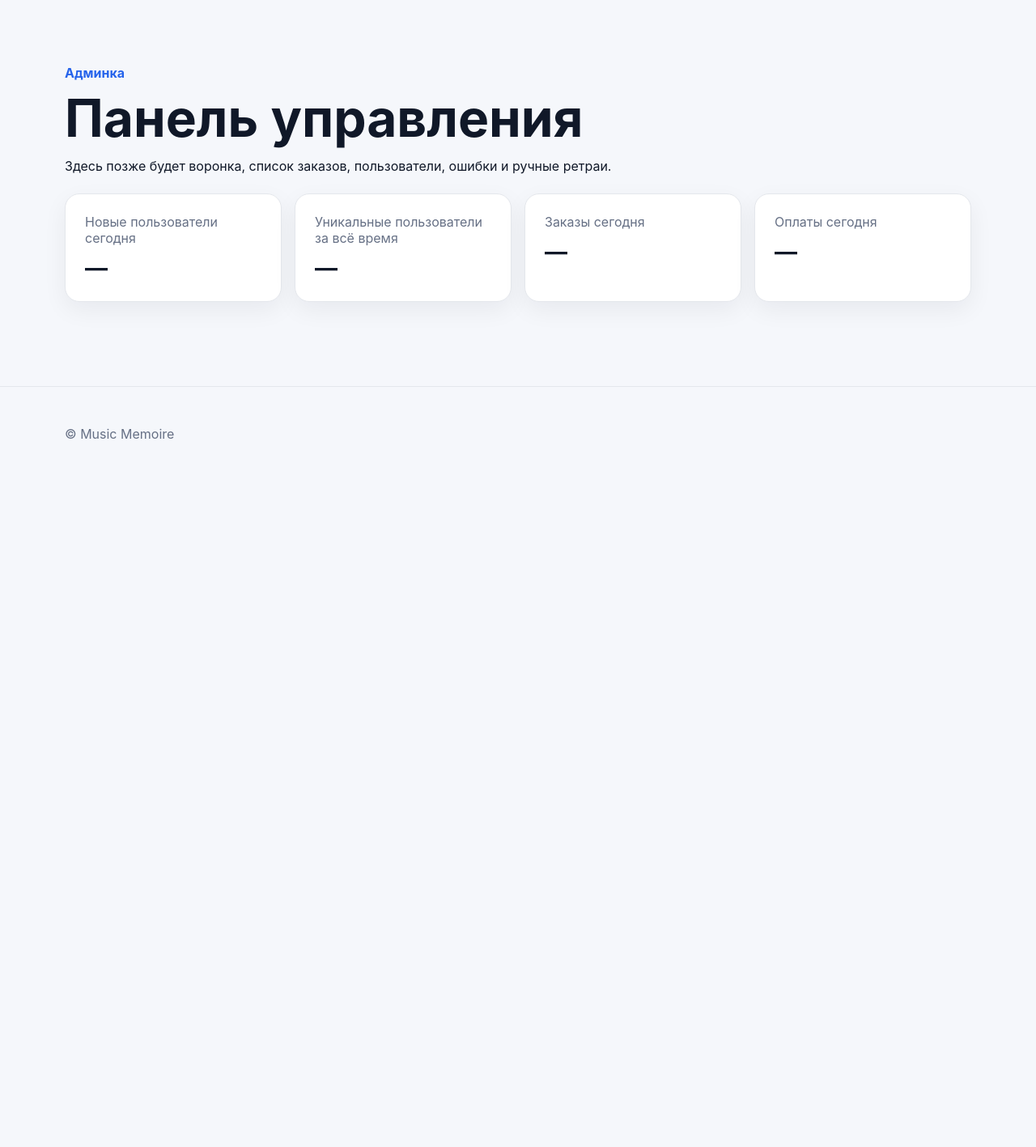
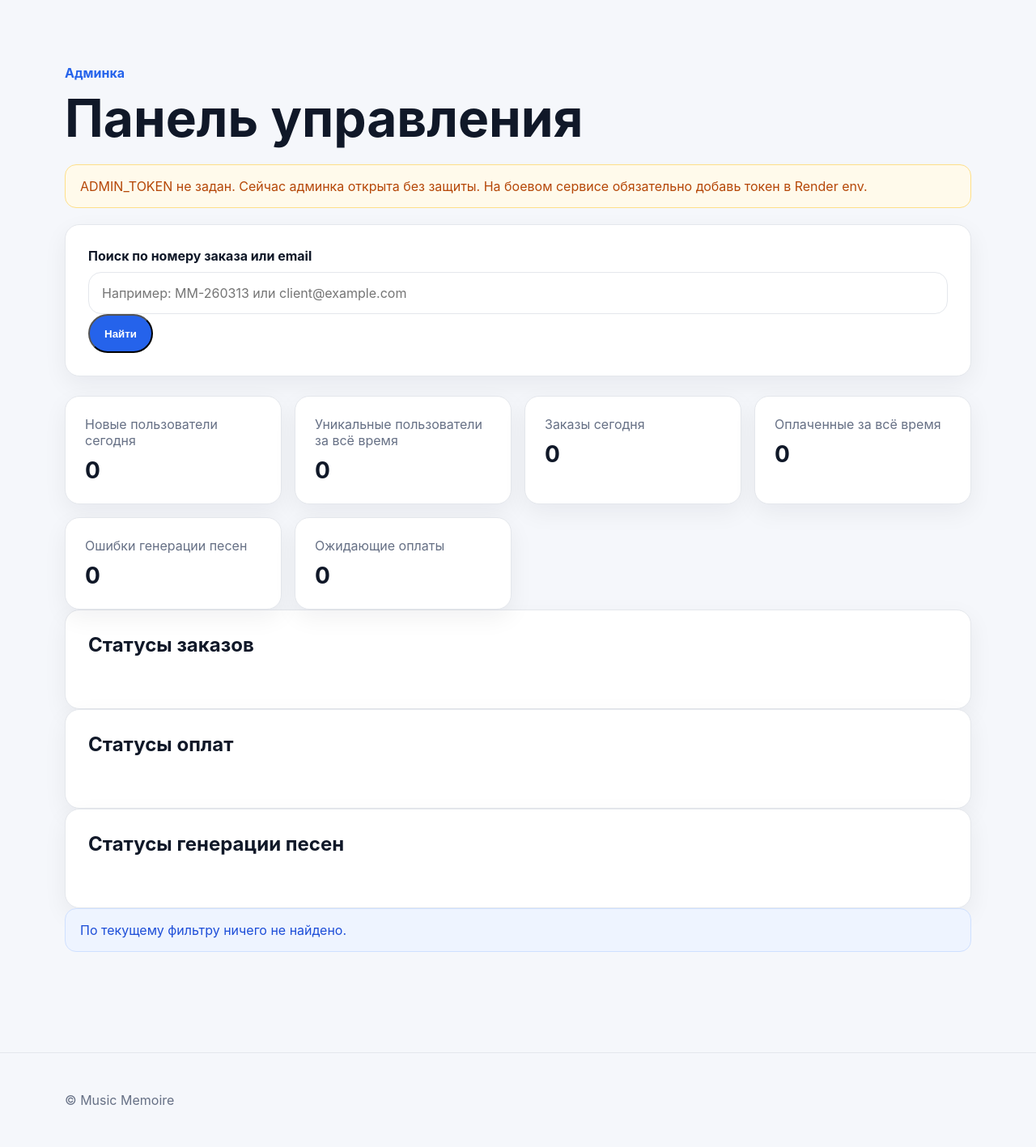
Before and after one commit to mikhailantonovdigital-dev/musicmemoire-web, a FastAPI app: page /admin/ in a window 1280 px wide. Shown: the part 73-1490 px from the top of the page at 81% size. Before the commit the page ends 615 px from the top, so only its background shows below. Run offline with FastAPI, Linux system fonts and the light colour scheme; parts of the project's set-up code (start-up, migrations or seed data) failed here and were passed over; some libraries are stand-ins or nearby versions.

Commit message:
Update dashboard.html

```diff
--- a/app/templates/admin/dashboard.html
+++ b/app/templates/admin/dashboard.html
@@ -3,28 +3,147 @@
 {% block content %}
 <section class="section">
   <div class="container">
-    <p class="eyebrow">Админка</p>
-    <h1>Панель управления</h1>
-    <p>Здесь позже будет воронка, список заказов, пользователи, ошибки и ручные ретраи.</p>
+    <div class="admin-toolbar">
+      <div>
+        <p class="eyebrow">Админка</p>
+        <h1>Панель управления</h1>
+      </div>
+
+      <div class="form-actions">
+        {% if admin_token_enabled %}
+          <a href="/admin/logout" class="btn btn-secondary">Выйти</a>
+        {% endif %}
+      </div>
+    </div>
+
+    {% if not admin_token_enabled %}
+      <div class="notice notice-warning">
+        ADMIN_TOKEN не задан. Сейчас админка открыта без защиты. На боевом сервисе обязательно добавь токен в Render env.
+      </div>
+    {% endif %}
+
+    {% if flash %}
+      <div class="notice notice-{{ flash.kind }}">{{ flash.text }}</div>
+    {% endif %}
+
+    <form class="form-card admin-search-form" method="get" action="/admin/">
+      <label class="form-label" for="q">Поиск по номеру заказа или email</label>
+      <div class="admin-search-row">
+        <input
+          id="q"
+          name="q"
+          type="text"
+          class="text-input"
+          placeholder="Например: MM-260313 или client@example.com"
+          value="{{ q }}"
+        />
+        <button type="submit" class="btn btn-primary">Найти</button>
+        {% if q %}
+          <a href="/admin/" class="btn btn-secondary">Сбросить</a>
+        {% endif %}
+      </div>
+    </form>
 
     <div class="grid">
       <div class="metric-card">
         <span>Новые пользователи сегодня</span>
-        <strong>—</strong>
+        <strong>{{ new_users_today }}</strong>
       </div>
       <div class="metric-card">
         <span>Уникальные пользователи за всё время</span>
-        <strong>—</strong>
+        <strong>{{ total_users }}</strong>
       </div>
       <div class="metric-card">
         <span>Заказы сегодня</span>
-        <strong>—</strong>
+        <strong>{{ orders_today }}</strong>
       </div>
       <div class="metric-card">
-        <span>Оплаты сегодня</span>
-        <strong>—</strong>
+        <span>Оплаченные за всё время</span>
+        <strong>{{ total_paid_orders }}</strong>
+      </div>
+      <div class="metric-card">
+        <span>Ошибки генерации песен</span>
+        <strong>{{ failed_song_jobs }}</strong>
+      </div>
+      <div class="metric-card">
+        <span>Ожидающие оплаты</span>
+        <strong>{{ pending_payments }}</strong>
       </div>
     </div>
+
+    <div class="admin-status-grid">
+      <div class="form-card">
+        <h2 class="form-title">Статусы заказов</h2>
+        <div class="step-meta">
+          {% for status, count in order_status_counts %}
+            <span>{{ status }} · <strong>{{ count }}</strong></span>
+          {% endfor %}
+        </div>
+      </div>
+
+      <div class="form-card">
+        <h2 class="form-title">Статусы оплат</h2>
+        <div class="step-meta">
+          {% for status, count in payment_status_counts %}
+            <span>{{ status }} · <strong>{{ count }}</strong></span>
+          {% endfor %}
+        </div>
+      </div>
+
+      <div class="form-card">
+        <h2 class="form-title">Статусы генерации песен</h2>
+        <div class="step-meta">
+          {% for status, count in song_status_counts %}
+            <span>{{ status }} · <strong>{{ count }}</strong></span>
+          {% endfor %}
+        </div>
+      </div>
+    </div>
+
+    {% if order_cards %}
+      <div class="admin-orders-list">
+        {% for card in order_cards %}
+          {% set order = card.order %}
+          {% set latest_payment = card.latest_payment %}
+          {% set latest_song = card.latest_song %}
+
+          <article class="lyrics-card">
+            <div class="lyrics-card-head">
+              <div>
+                <h2>{{ order.order_number }}</h2>
+                <p class="lyrics-angle">Email: {{ order.user.email if order.user and order.user.email else "—" }}</p>
+                <p class="lyrics-angle">Статус заказа: {{ order.status }}</p>
+                <p class="lyrics-angle">Оплата: {{ card.payment_status_label }}</p>
+                <p class="lyrics-angle">Песня: {{ card.song_status_label }}</p>
+              </div>
+              <span class="variant-chip">Заказ</span>
+            </div>
+
+            <div class="preview-box">
+              {{ (order.final_lyrics_text or "Финальный текст пока не сохранён.")[:400] }}{% if order.final_lyrics_text and order.final_lyrics_text|length > 400 %}…{% endif %}
+            </div>
+
+            <div class="form-actions">
+              <a href="/admin/orders/{{ order.public_id }}" class="btn btn-secondary">Открыть</a>
+
+              {% if latest_song and latest_song.status == "failed" %}
+                <form method="post" action="/admin/orders/{{ order.public_id }}/song-run">
+                  <button type="submit" class="btn btn-primary">Повторить песню</button>
+                </form>
+              {% elif not latest_song and card.can_run_song %}
+                <form method="post" action="/admin/orders/{{ order.public_id }}/song-run">
+                  <button type="submit" class="btn btn-primary">Запустить песню</button>
+                </form>
+              {% endif %}
+            </div>
+          </article>
+        {% endfor %}
+      </div>
+    {% else %}
+      <div class="notice">
+        По текущему фильтру ничего не найдено.
+      </div>
+    {% endif %}
   </div>
 </section>
 {% endblock %}
```
